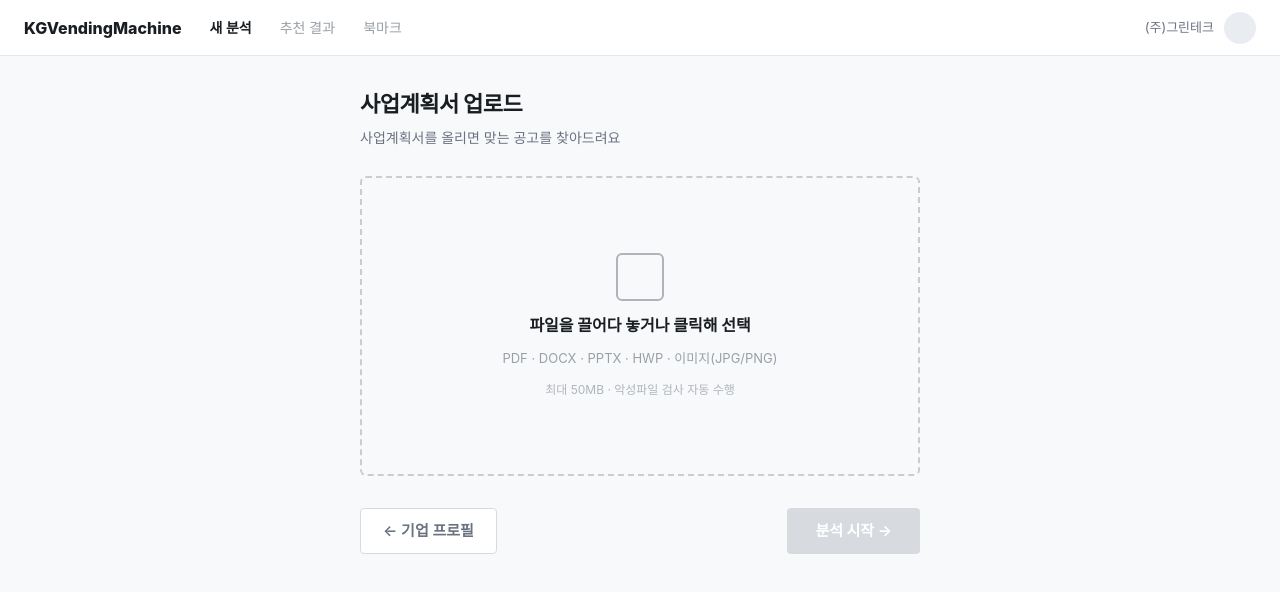
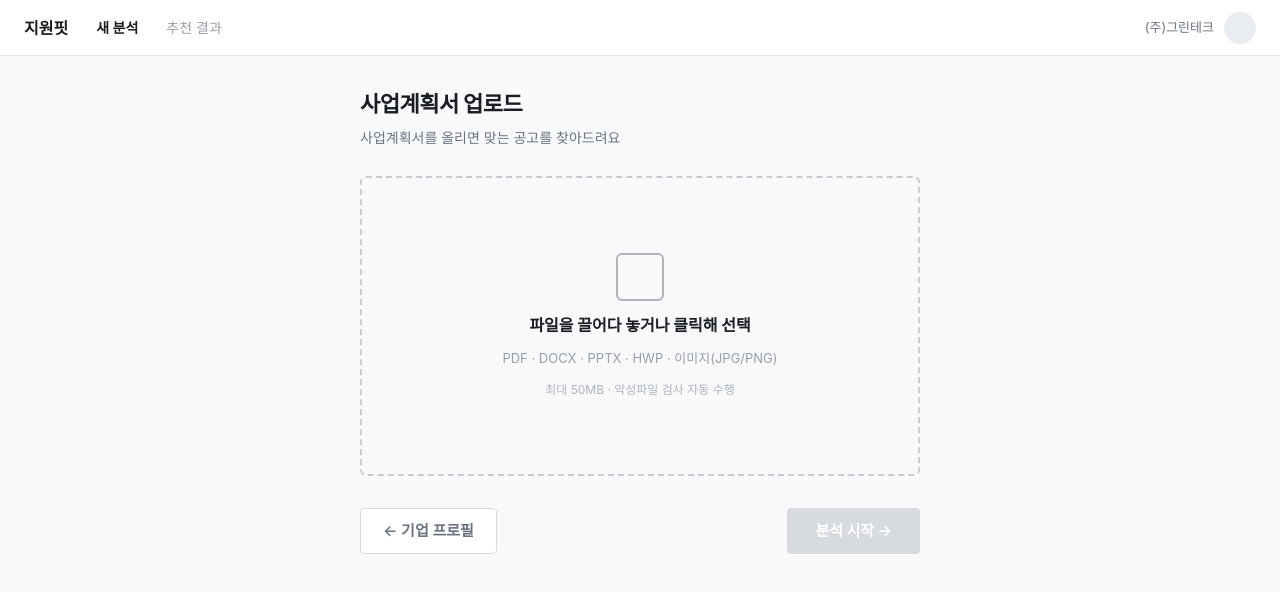
Before and after one commit to KGVendingMachine/kg-vending-machine, a React (Vite) app in the folder frontend/: page /upload in a window 1280 px wide. Shown: the top 592 px of the page. Built offline with nearby package versions, Linux system fonts and the light colour scheme; a web font is replaced by a local one.

Commit message:
feat(#11) AppHeaders.tsx 수정

```diff
--- a/frontend/src/components/AppHeader/AppHeader.tsx
+++ b/frontend/src/components/AppHeader/AppHeader.tsx
@@ -10,15 +10,12 @@ function tabClassName({ isActive }: { isActive: boolean }): string {
 export function AppHeader() {
   return (
     <header className={styles.header}>
-      <span className={styles.logo}>KGVendingMachine</span>
+      <span className={styles.logo}>지원핏</span>
       <NavLink to={PATHS.UPLOAD} className={tabClassName}>
         새 분석
       </NavLink>
       <NavLink to={PATHS.RESULTS} className={tabClassName}>
         추천 결과
-      </NavLink>
-      <NavLink to={PATHS.BOOKMARKS} className={tabClassName}>
-        북마크
       </NavLink>
       <NavLink to={PATHS.MYPAGE} className={styles.right}>
         <span className={styles.company}>{mockCompany.name}</span>
```
